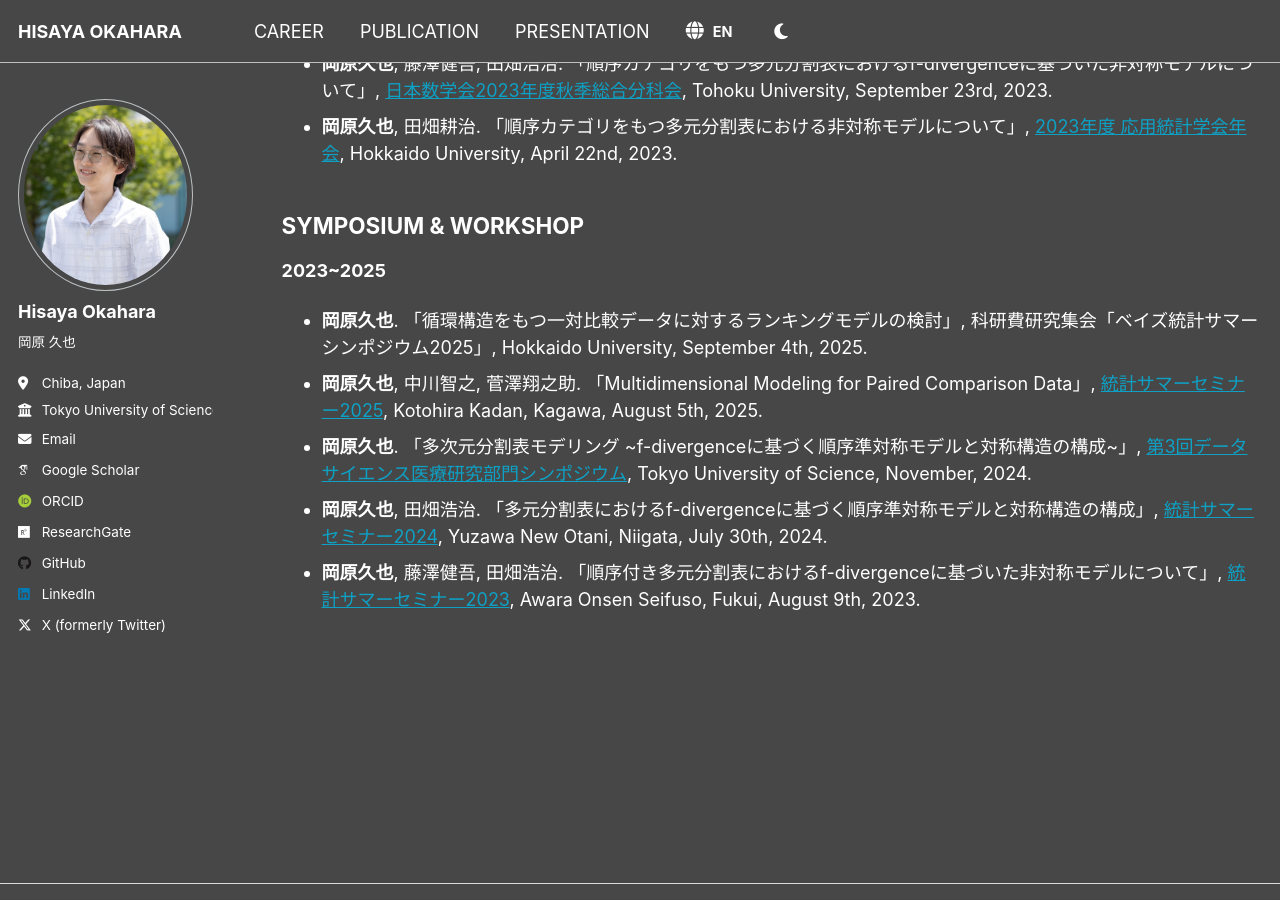
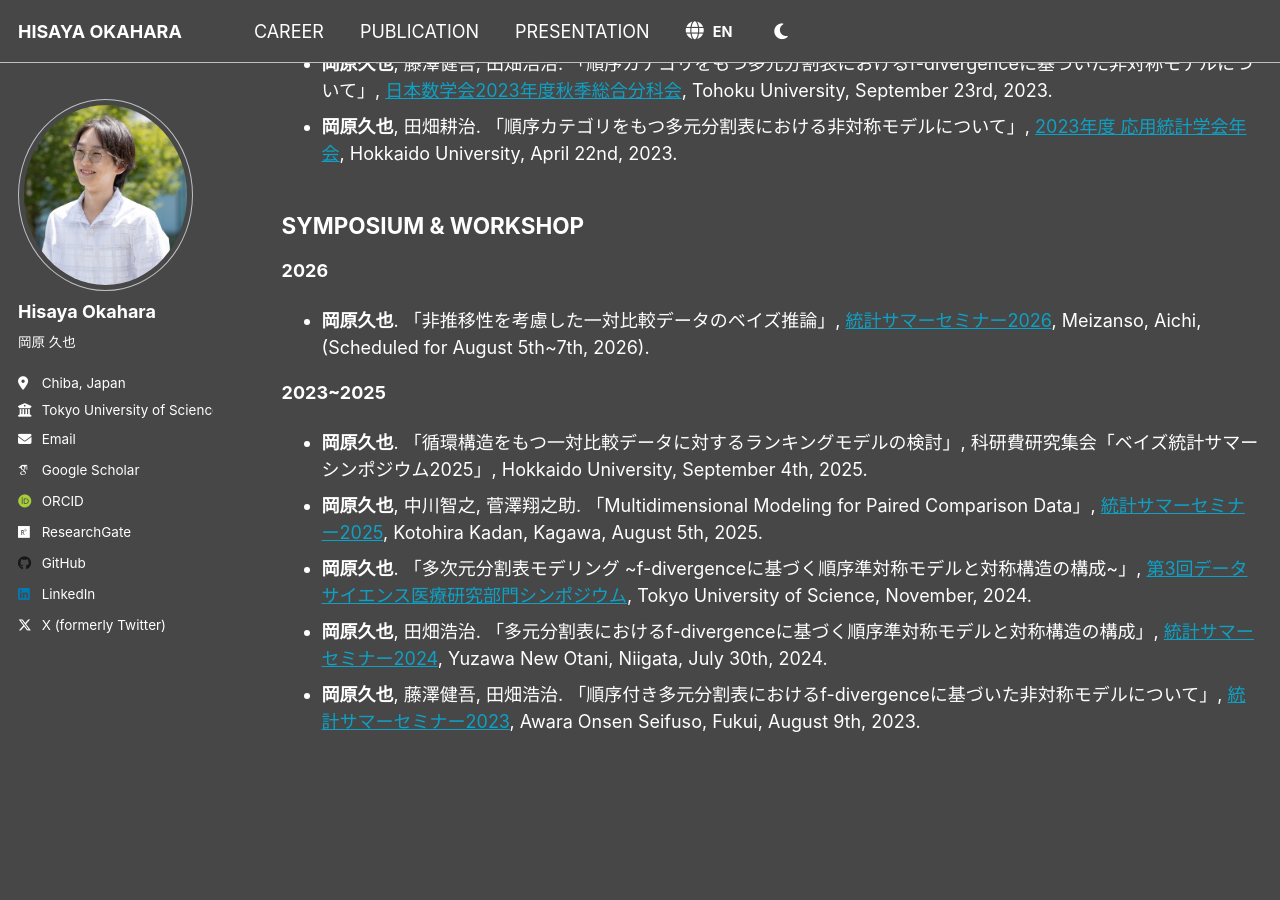
Before and after one commit to h-okahara/h-okahara.github.io, a Jekyll site: the page built from _pages/presentation.md, in a window 1280 px wide and 900 px high, scrolled down 1188 px. Built offline with Jekyll 4.4.1, drawn with Linux system fonts in a browser that asks for light colours; some web fonts are replaced.

Commit message:
Add upcoming presentations and workshops

```diff
--- a/_pages/presentation.md
+++ b/_pages/presentation.md
@@ -33,6 +33,9 @@ author_profile: true
 
 
 ## <span data-i18n="presentation.header_symposium">SYMPOSIUM & WORKSHOP</span>
+**2026**
+- **岡原久也**. 「非推移性を考慮した一対比較データのベイズ推論」, [統計サマーセミナー2026](https://okuno.net/events/ysg2026/), <span data-i18n="presentation.loc_aichi_meizanso">Meizanso, Aichi</span>, (<span data-i18n="presentation.date_ss2026">Scheduled for August 5th~7th, 2026</span>).
+
 **2023~2025**
 - **岡原久也**. 「循環構造をもつ一対比較データに対するランキングモデルの検討」, 科研費研究集会「ベイズ統計サマーシンポジウム2025」, <span data-i18n="presentation.loc_hokkaido_u">Hokkaido University</span>, <span data-i18n="presentation.date_sep_04_2025">September 4th, 2025</span>.
 - **岡原久也**, 中川智之, 菅澤翔之助. 「Multidimensional Modeling for Paired Comparison Data」, [統計サマーセミナー2025](https://sites.google.com/g.ecc.u-tokyo.ac.jp/ysg2025), <span data-i18n="presentation.loc_kagawa_kotohira">Kotohira Kadan, Kagawa</span>, <span data-i18n="presentation.date_aug_05_2025">August 5th, 2025</span>.
```
